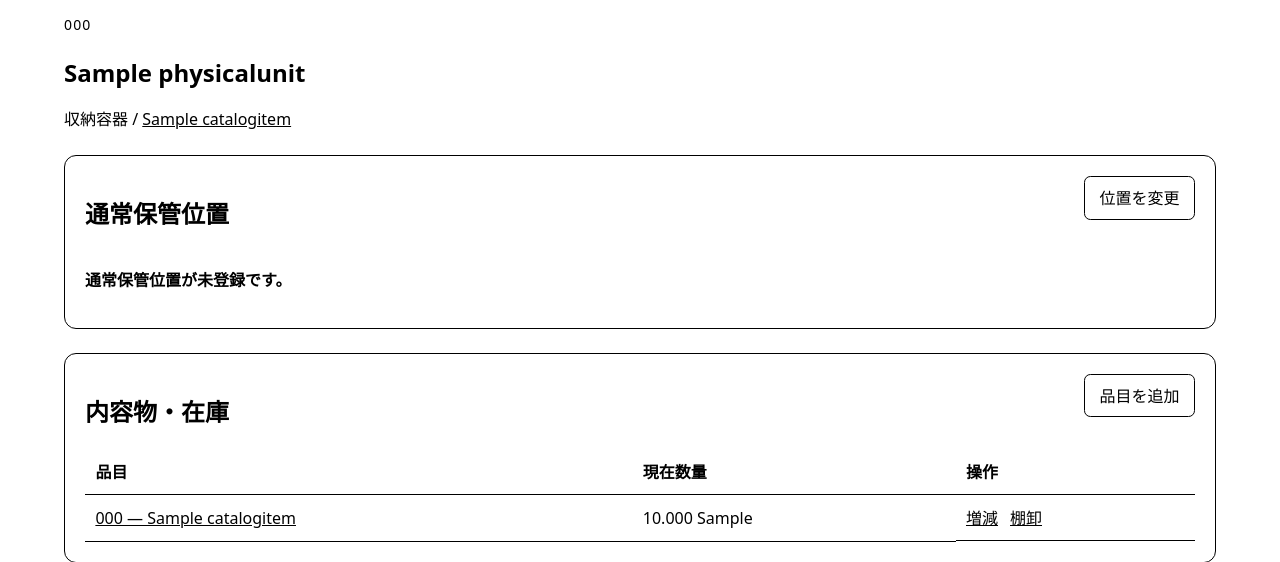
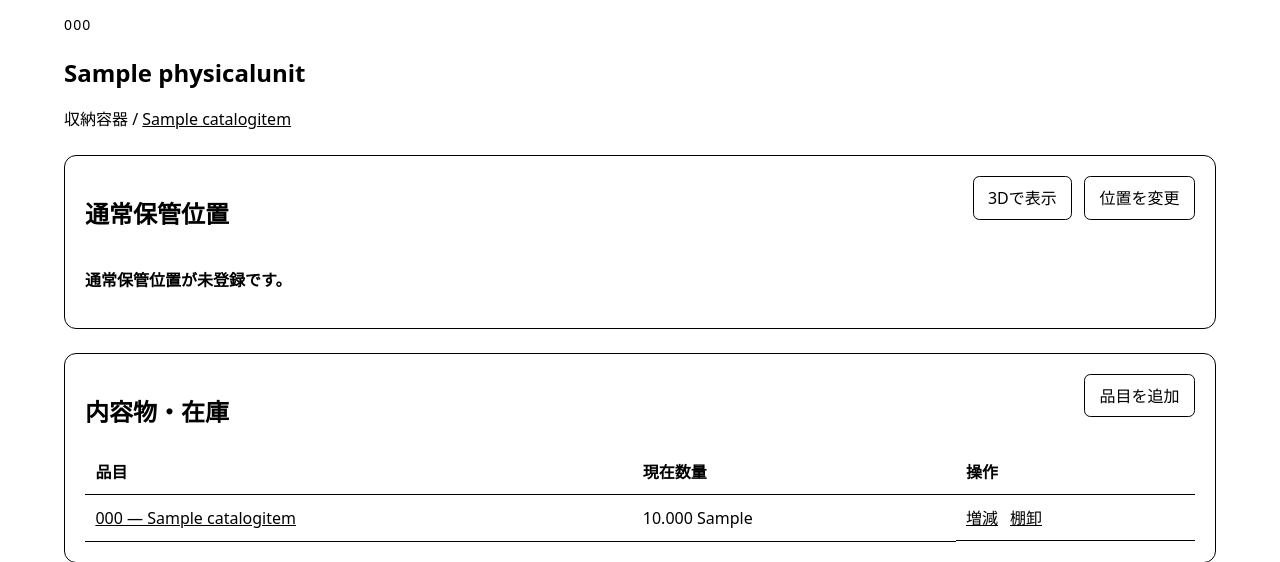
Before and after one commit to Xpotato1024/lab-inventory, a Django app: page /u/000/ in a window 1280 px wide. Shown: the part 110-672 px from the top of the page. Run offline with Django 5.2, Linux system fonts and the light colour scheme; a user stored in the database is signed in; tables that the repository leaves empty hold one stand-in row (values such as "Sample post"); data that the repository does not hold is empty.

Commit message:
feat: link physical units to 3D locator

```diff
--- a/inventory/templates/inventory/unit_detail.html
+++ b/inventory/templates/inventory/unit_detail.html
@@ -13,7 +13,10 @@
 <section class="panel">
   <div class="section-heading">
     <h2>通常保管位置</h2>
-    {% if perms.inventory.change_placement %}<a class="button-link" href="{% url 'inventory:unit-move' unit.code %}">位置を変更</a>{% endif %}
+    <div class="actions">
+      <a class="button-link" href="{% url 'inventory:room-3d' %}?unit={{ unit.code|urlencode }}">3Dで表示</a>
+      {% if perms.inventory.change_placement %}<a class="button-link" href="{% url 'inventory:unit-move' unit.code %}">位置を変更</a>{% endif %}
+    </div>
   </div>
   {% if placement %}
     {% if placement.zone %}
```
